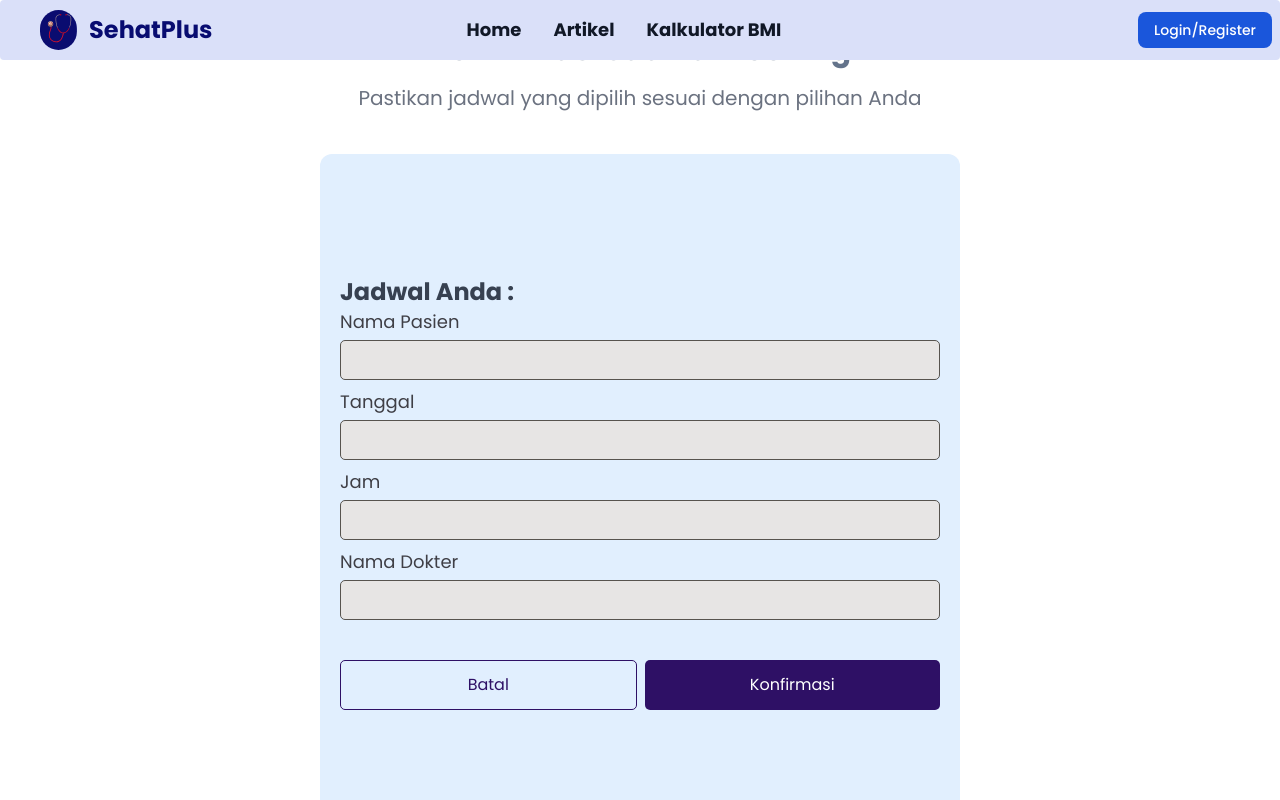
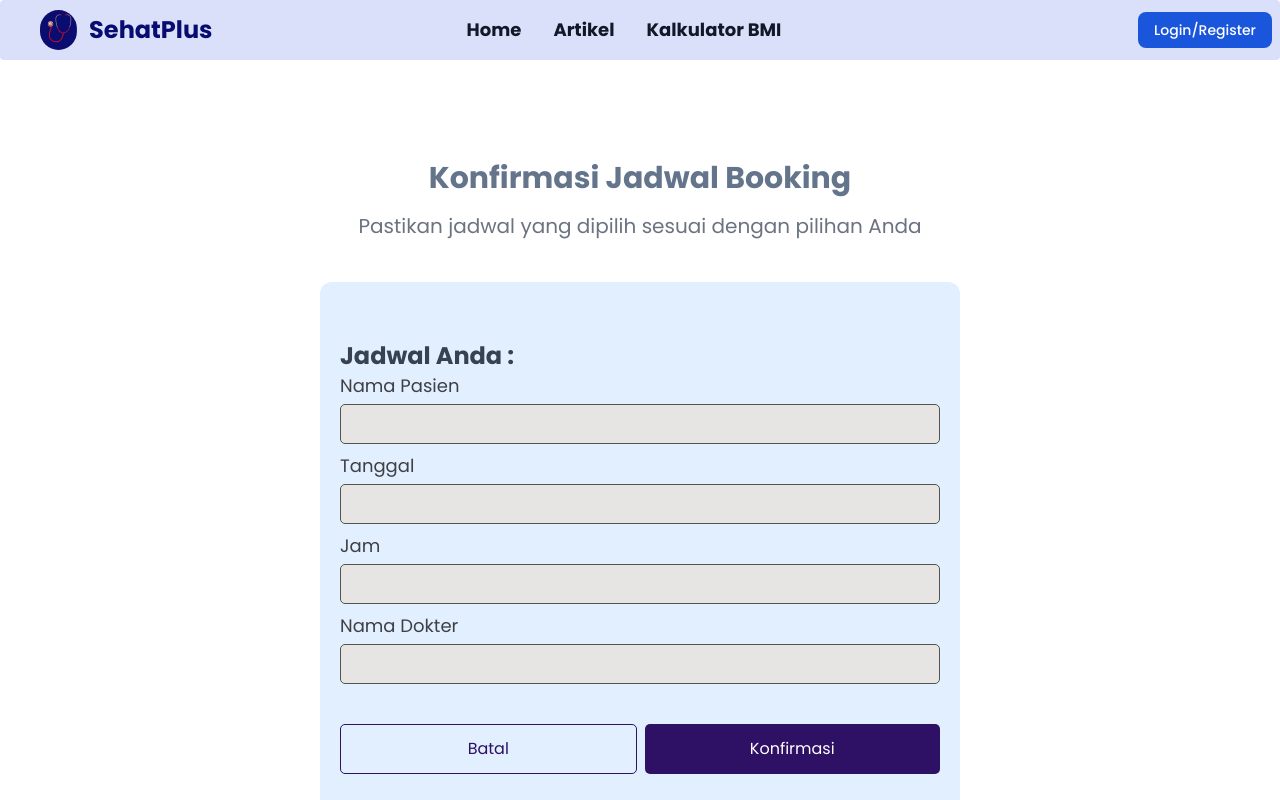
Before and after one commit to amaliakartika/SehatPlus-FE, a React (Vite) app: page /konfirmasi-janji-temu in a window 1280 px wide. Shown: the top 800 px of the page. Built offline with nearby package versions, Linux system fonts and the light colour scheme.

Commit message:
perbaiki tampilan

```diff
--- a/src/components/IsiArticle.jsx
+++ b/src/components/IsiArticle.jsx
@@ -11,7 +11,7 @@ const IsiArticle = ({ article }) => {
       />
       <div className="bg-gray-100 p-6 gap-4">
         <p className="text-gray-800 text-2xl font-semibold">{title}</p>
-        <p className="text-gray-700 text-md mt-4">By {author}</p>
+        <p className="text-gray-700 text-md mt-4">{author}</p>
         <p className="text-gray-600 text-sm mt-2">{date}</p>
       </div>
       <div className="text-gray-800 mt-4 text-sm md:text-md lg:text-lg xl:text-xl">
--- a/src/pages/KonfirmasiJanjiTemu.jsx
+++ b/src/pages/KonfirmasiJanjiTemu.jsx
@@ -60,7 +60,7 @@ const KonfirmasiJanjiTemu = () => {
   };
 
   return (
-    <div className="flex flex-col items-center justify-center h-[100vh] gap-4 mt-8">
+    <div className="flex flex-col items-center justify-center h-[100vh] gap-4 mt-[10rem]">
       <div className="flex flex-col items-center justify-center sm:gap-2 xl:gap-4">
         <h1 className="text-center text-slate-500 text-md lg:text-2xl xl:text-3xl font-bold">
           Konfirmasi Jadwal Booking
@@ -71,7 +71,7 @@ const KonfirmasiJanjiTemu = () => {
       </div>
       <div
         className="flex flex-col justify-center  w-[70vw] h-[75vh] md:w-[60vw] md:h-[65vh] lg:w-[50vw] lg:h-[90vh] xl:w-[
-        40vw] xl:h-[90vh] bg-blue-100 rounded-xl px-5"
+        40vw] xl:h-[90vh] bg-blue-100 rounded-xl px-5 mb-[8rem]"
       >
         <div className="text-gray-700 text-sm md:text-md lg:text-xl xl:text-2xl font-bold">
           Jadwal Anda :
--- a/src/pages/PilihJadwalDokter.jsx
+++ b/src/pages/PilihJadwalDokter.jsx
@@ -130,13 +130,13 @@ const PilihJadwalDokter = () => {
   const minDate = new Date();
 
   return (
-    <div className="flex flex-col items-center justify-center h-[92vh] gap-4 mt-8">
+    <div className="flex flex-col items-center justify-center h-[98vh] gap-4 mt-[10rem]">
       <div className="flex flex-col items-center justify-center sm:gap-2 xl:gap-4">
         <h1 className="text-center text-slate-500 text-md lg:text-2xl xl:text-3xl font-bold mb-4">
           Pilih Jadwal Booking
         </h1>
       </div>
-      <div className="flex flex-col justify-center  w-[70vw] h-[80vh] md:w-[60vw] md:h-[70vh] lg:w-[60vw] lg:h-[90vh] xl:w-[40vw] xl:h-[90vh] bg-blue-100 rounded-xl px-5">
+      <div className="flex flex-col justify-center  w-[70vw] h-[80vh] md:w-[60vw] md:h-[70vh] lg:w-[60vw] lg:h-[90vh] xl:w-[40vw] xl:h-[90vh] bg-blue-100 rounded-xl px-5 mb-[8rem]">
         <div className="text-zinc-700 text-sm md:text-[14px] lg:text-lg xl:text-xl font-normal mb-8">
           <div className="flex flex-col justify-center mb-2 w-full h-[60px] lg:h-[80px] xl:h-[120px] rounded-[5px] border-[1px] border-stone-600 bg-stone-100 px-4 text-[12px] lg:text-[16px] xl:text-lg">
             <p>{dokterData.nama}</p>
```
